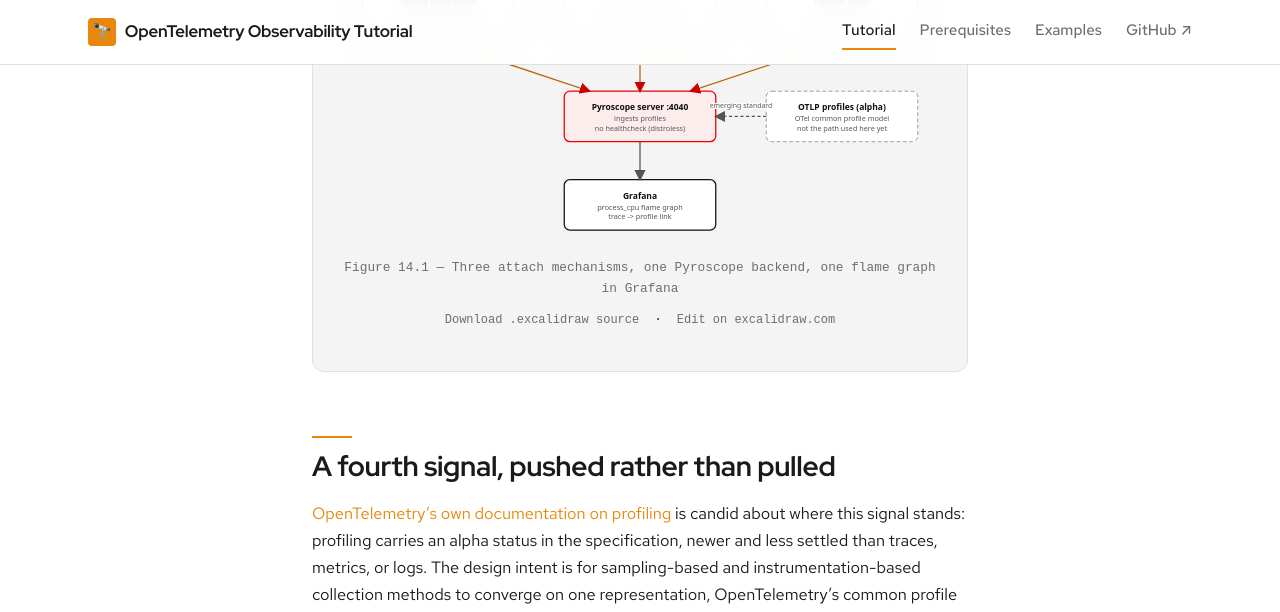
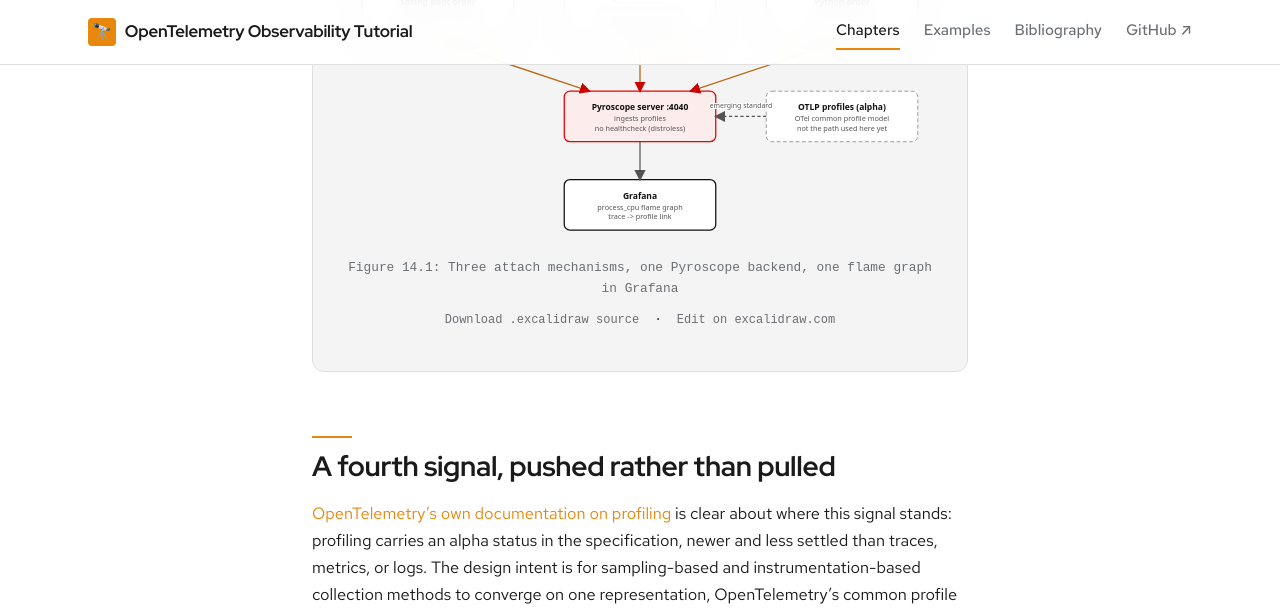
Before and after one commit to patterncatalyst/otel-observability-tutorial, a Jekyll site: the page built from _docs/14-profiling.md, in a window 1280 px wide and 900 px high, scrolled down 931 px. Shown: the top 612 px of the window. Built offline with Jekyll 4.4.1, drawn with Linux system fonts in a browser that asks for light colours; some web fonts are replaced; some of the changed text lies outside the part shown.

Commit message:
docs(site): nav parity + new bibliography page, bank verification footer (#9)
- Nav: Tutorial -> Chapters, drop Prerequisites, add Bibliography (header and
  footer), matching the REST/gRPC/WebSockets sibling standard.
- New /bibliography/ page: the three observability/reliability reference books
  the tutorial draws on (Observability Engineering, Site Reliability
  Engineering, Building Resilient Distributed Systems) plus OTel/Grafana/
  Prometheus primary references, in the sibling table format.
- Bank ch14's verification-status footer verbatim in _plans/verification-log.md
  (plans collection already output:false) and strip it from the chapter; cleared
  two co-located voice nits (figure-caption em dash, 'candid').
validate.py green; Jekyll build clean; /bibliography/ renders, /plans/ does not.

```diff
--- a/_docs/14-profiling.md
+++ b/_docs/14-profiling.md
@@ -9,11 +9,11 @@
 
 This tutorial's stack ships Grafana Pyroscope as the profiling backend, and every one of the six domain services, across all three language tracks, has been verified to push `process_cpu` flame graphs into it. That verification matters because profiling agents are a different kind of integration than an OTLP exporter: they instrument the runtime itself, not an HTTP client or a database driver, and the failure modes are correspondingly unusual, as the Quarkus LogManager ordering issue below makes concrete.
 
-{% include excalidraw.html file="ch14-profiling-pipeline" alt="Diagram showing Spring Boot, Quarkus, and Python order services each attaching Grafana Pyroscope profiling (Java agent for Spring and Quarkus, SDK for Python), pushing into a Pyroscope server on port 4040, which Grafana renders as a process_cpu flame graph, with an OTLP profiles box shown as an emerging but not-yet-used alternative path, and a callout on the Quarkus path marking the LogManager ordering gotcha" caption="Figure 14.1 — Three attach mechanisms, one Pyroscope backend, one flame graph in Grafana" %}
+{% include excalidraw.html file="ch14-profiling-pipeline" alt="Diagram showing Spring Boot, Quarkus, and Python order services each attaching Grafana Pyroscope profiling (Java agent for Spring and Quarkus, SDK for Python), pushing into a Pyroscope server on port 4040, which Grafana renders as a process_cpu flame graph, with an OTLP profiles box shown as an emerging but not-yet-used alternative path, and a callout on the Quarkus path marking the LogManager ordering gotcha" caption="Figure 14.1: Three attach mechanisms, one Pyroscope backend, one flame graph in Grafana" %}
 
 ## A fourth signal, pushed rather than pulled
 
-[OpenTelemetry's own documentation on profiling](https://opentelemetry.io/docs/concepts/signals/profiles/) is candid about where this signal stands: profiling carries an alpha status in the specification, newer and less settled than traces, metrics, or logs. The design intent is for sampling-based and instrumentation-based collection methods to converge on one representation, OpenTelemetry's common profile data model, exported over OTLP like every other signal. Language-specific integrations with existing runtime profiling frameworks, JFR for Java or pprof for Go, are expected to show up as that model matures, alongside an eBPF-based agent that can profile across languages on Linux with no code changes at all.
+[OpenTelemetry's own documentation on profiling](https://opentelemetry.io/docs/concepts/signals/profiles/) is clear about where this signal stands: profiling carries an alpha status in the specification, newer and less settled than traces, metrics, or logs. The design intent is for sampling-based and instrumentation-based collection methods to converge on one representation, OpenTelemetry's common profile data model, exported over OTLP like every other signal. Language-specific integrations with existing runtime profiling frameworks, JFR for Java or pprof for Go, are expected to show up as that model matures, alongside an eBPF-based agent that can profile across languages on Linux with no code changes at all.
 
 None of that is what this tutorial runs today, and the distinction is worth being precise about. The pragmatic, available-now path for continuous profiling is Grafana's own Pyroscope agent and SDK, which predates OTLP profiles and uses Pyroscope's own push protocol rather than the OTel collector pipeline. A Java process with the Pyroscope agent attached samples its own call stacks at a fixed interval, in-process, and pushes a batch of samples to the Pyroscope server over HTTP on a timer, tagged with the service's name. A Python process with the Pyroscope SDK installed does the same thing from inside the interpreter. This stack's `stack/compose.yaml` runs that server as its own container, `docker.io/grafana/pyroscope:2.3.2`, listening on port `4040`, entirely separate from the `otel-lgtm` all-in-one image that hosts Tempo, Loki, Mimir, and the Collector. Profiles never pass through the OpenTelemetry Collector in this setup; they go straight from each service to Pyroscope.
 
--- a/_includes/footer.html
+++ b/_includes/footer.html
@@ -8,9 +8,9 @@
       <div class="footer-col">
         <h4>Tutorial</h4>
         <ul>
-          <li><a href="{{ '/docs/00-outline/' | relative_url }}">Outline</a></li>
-          <li><a href="{{ '/docs/01-why-observability/' | relative_url }}">Why observability</a></li>
-          <li><a href="{{ '/docs/04-prerequisites-and-setup/' | relative_url }}">Prerequisites and setup</a></li>
+          <li><a href="{{ '/docs/00-outline/' | relative_url }}">Chapters</a></li>
+          <li><a href="{{ '/examples/' | relative_url }}">Examples</a></li>
+          <li><a href="{{ '/bibliography/' | relative_url }}">Bibliography</a></li>
         </ul>
       </div>
       <div class="footer-col">
--- a/_includes/header.html
+++ b/_includes/header.html
@@ -6,10 +6,11 @@
     </a>
     <nav class="site-nav" aria-label="Primary">
       <a href="{{ '/docs/00-outline/' | relative_url }}"
-         {% if page.url contains '/docs/' %}aria-current="page"{% endif %}>Tutorial</a>
-      <a href="{{ '/docs/04-prerequisites-and-setup/' | relative_url }}">Prerequisites</a>
+         {% if page.url contains '/docs/' %}aria-current="page"{% endif %}>Chapters</a>
       <a href="{{ '/examples/' | relative_url }}"
          {% if page.url contains '/examples/' %}aria-current="page"{% endif %}>Examples</a>
+      <a href="{{ '/bibliography/' | relative_url }}"
+         {% if page.url contains '/bibliography/' %}aria-current="page"{% endif %}>Bibliography</a>
       <a href="https://github.com/{{ site.github_username }}/{{ site.github_repo }}"
          rel="noopener">GitHub ↗</a>
     </nav>
```
Also changed, not shown: other parts of _docs/14-profiling.md (+0 -2 lines), _plans/verification-log.md (added, +10 -0 lines), bibliography.md (added, +29 -0 lines).
